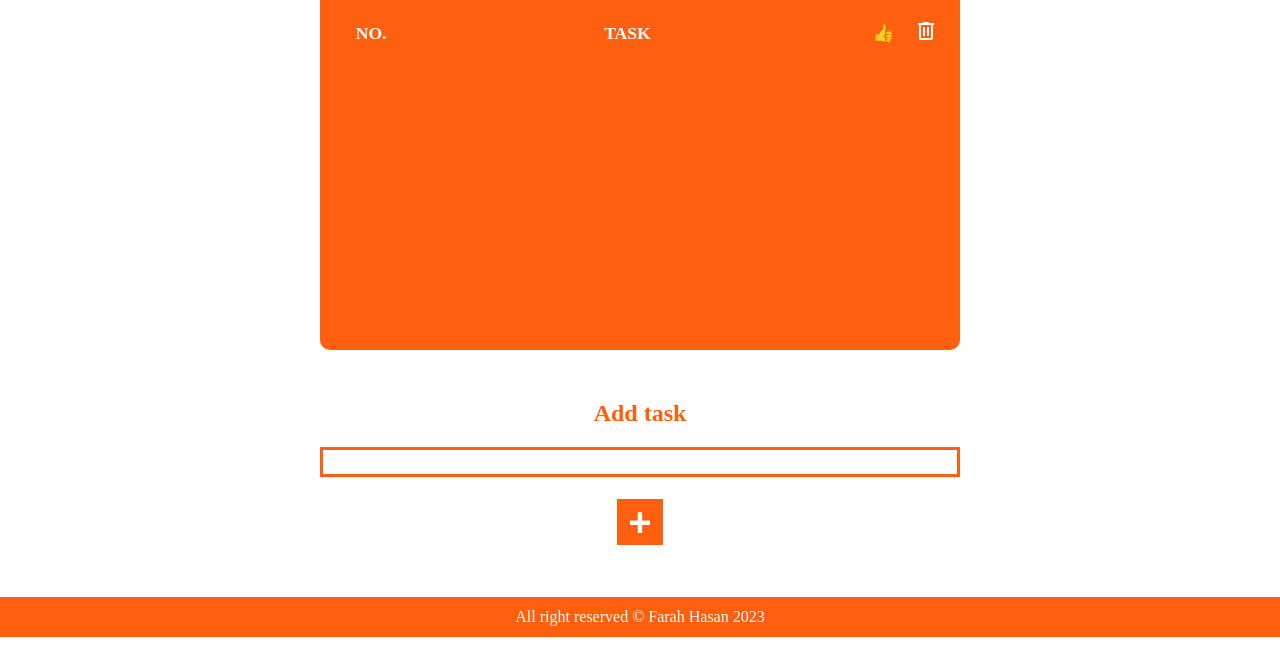
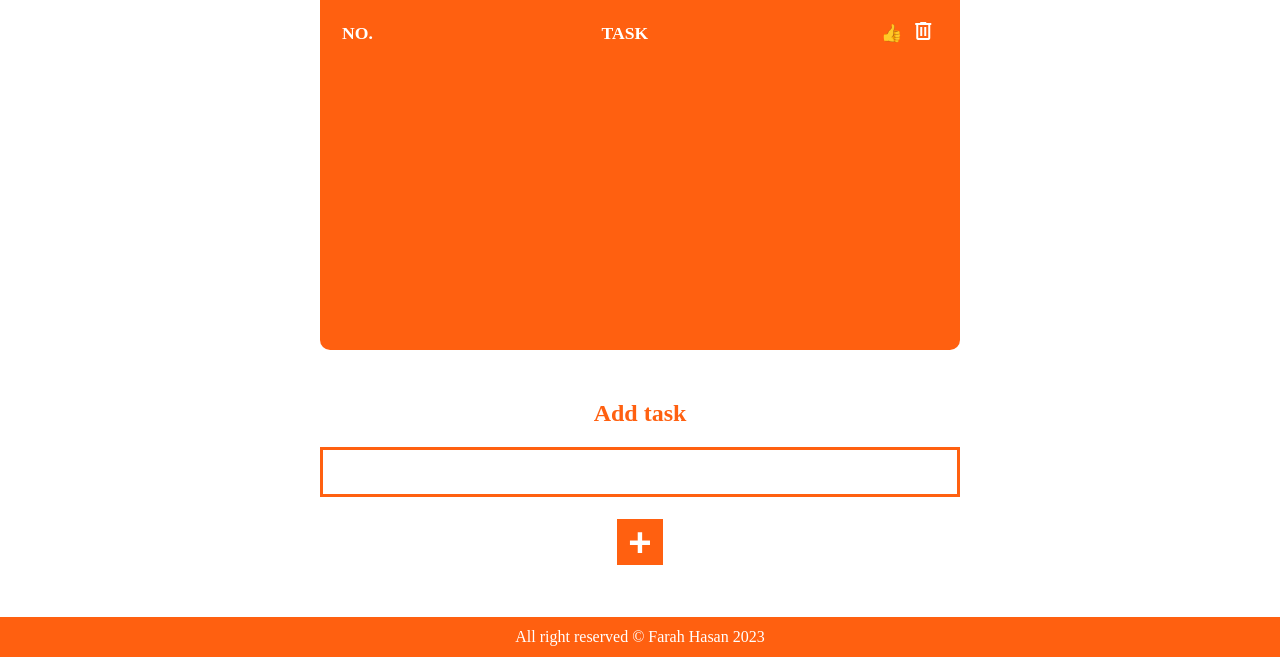
Before and after one commit to Farah-Hatem/task, a plain HTML site: page index.html in a window 1280 px wide. Shown: the part 147-804 px from the top of the page. Drawn offline with nearby package versions, Linux system fonts and the light colour scheme.

Commit message:
Update style.css

```diff
--- a/css/style.css
+++ b/css/style.css
@@ -51,7 +51,7 @@ tbody tr td:last-of-type:hover, tr td:nth-child(3):hover {
 table td {
     text-wrap: wrap;
     border: 1px solid;
-    padding: 20px;
+    padding: 20px 4px;
 }
 /* td:nth-child(2) {
     word-break: break-all;
@@ -84,7 +84,7 @@ input:checked {
 }
 .add input {
     width: 100%;
-    height: 30px;
+    height: 50px;
     padding: 5px;
     margin: 20px auto;
     border: var(--main-color) solid 3px;
@@ -111,13 +111,16 @@ input:checked {
     background-color:  rgb(228, 76, 0);
 }
 #th1 {
-    width: 10%;
+    width: 5%;
 }
 #th2 {
-    width: 80%;
+    width: 85%;
 }
 #th3 {
-    width: 10%;
+    width: 5%;
+}
+#th4 {
+    width: 5%;
 }
 footer {
     background-color: var(--main-color);
```
